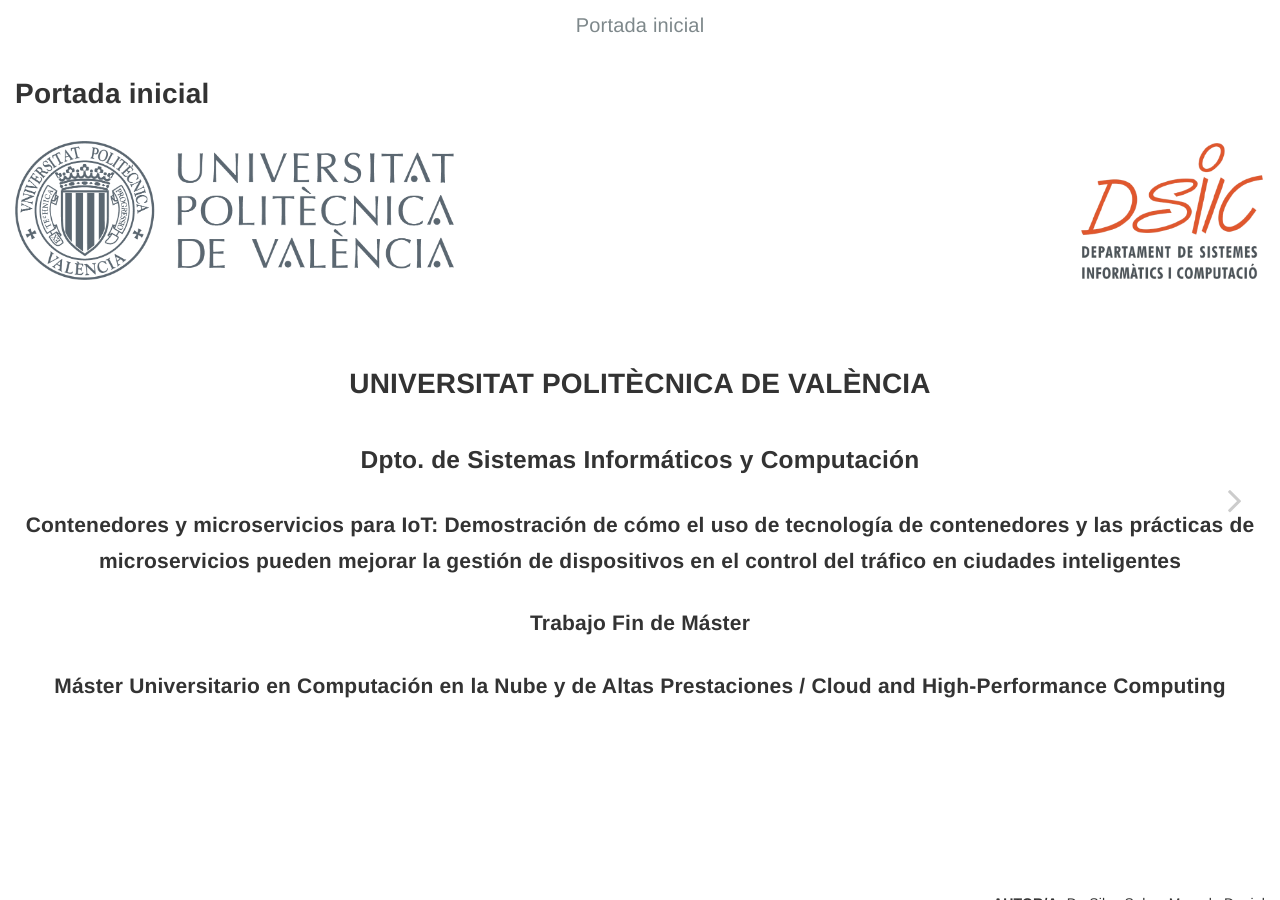
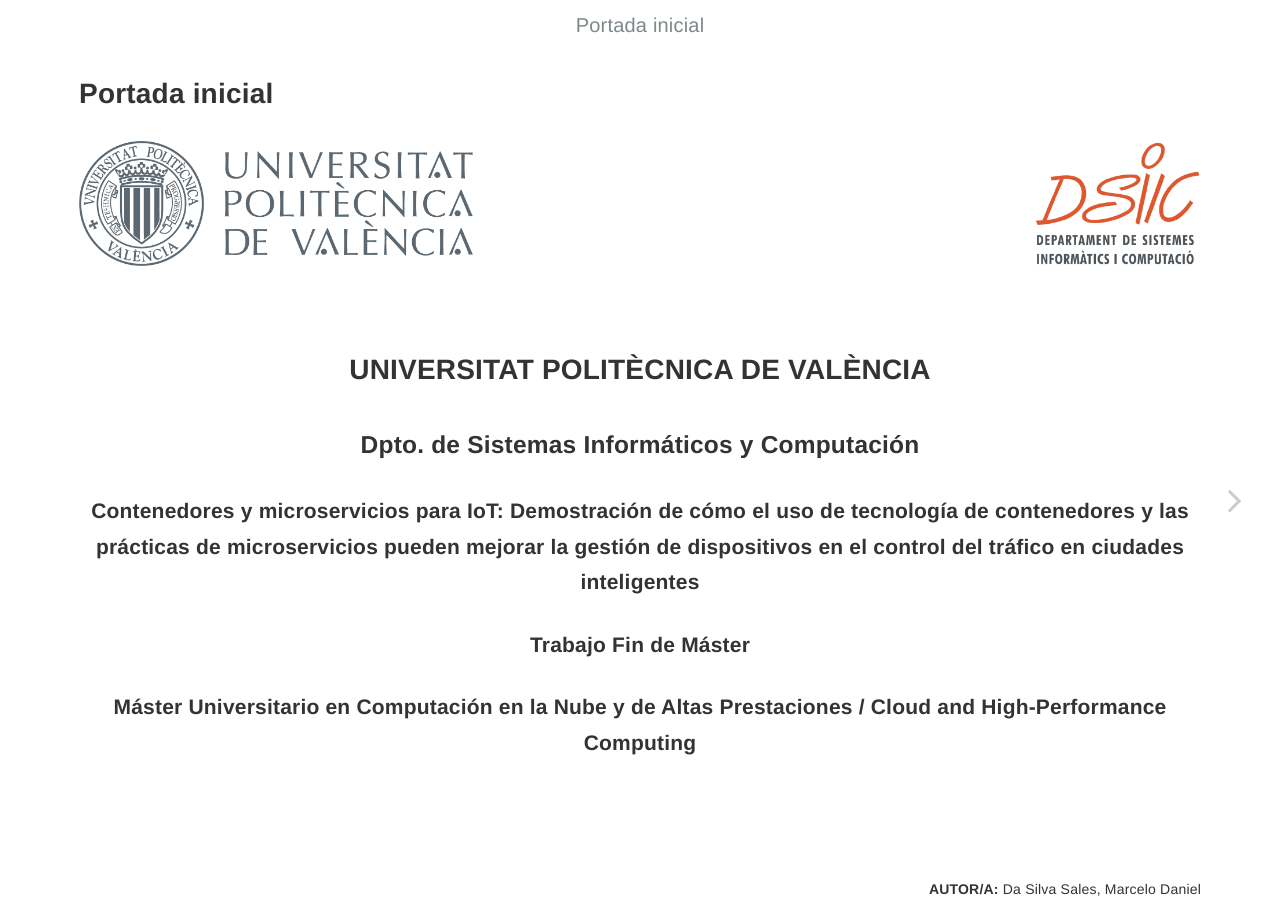
Before and after one commit to upv-tfm-iot/documentation, a Jekyll site: the page built from index.markdown, in a window 1280 px wide. Built offline with Jekyll 4.4.1, drawn with Linux system fonts in a browser that asks for light colours.

Commit message:
update project

```diff
--- a/assets/gitbook/custom.css
+++ b/assets/gitbook/custom.css
@@ -63,13 +63,13 @@
 
 .page-inner {
 /*    max-width: {{ site.page_width | default: '800px' }}; */
-    max-width: {{ site.page_width | default: '100%' }};
+    max-width: {{ site.page_width | default: '90%' }};
     text-align: justify;
 }
 
 .back-to-top {
     /*right: calc((100% - 300px - min(100% - 300px, {{ site.page_width | default: '800px' }})) / 2 + 25px);*/
-    right: calc((100% - 300px - min(100% - 300px, {{ site.page_width | default: '100%' }})) / 2 + 25px);
+    right: calc((100% - 300px - min(100% - 300px, {{ site.page_width | default: '90%' }})) / 2 + 25px);
 }
 
 /* scrollbar */
@@ -299,14 +299,3 @@ pre:has(code.language-mermaid[data-processed="true"]) {
 .dfooter{
     text-align: right;
 }
-
-.mermaid svg {
-    max-width: 100%;
-    height: auto;
-}
-.mermaid {
-    overflow: scroll;
-}
-.mermaid:hover svg {
-    max-width: 250%
-}
```
